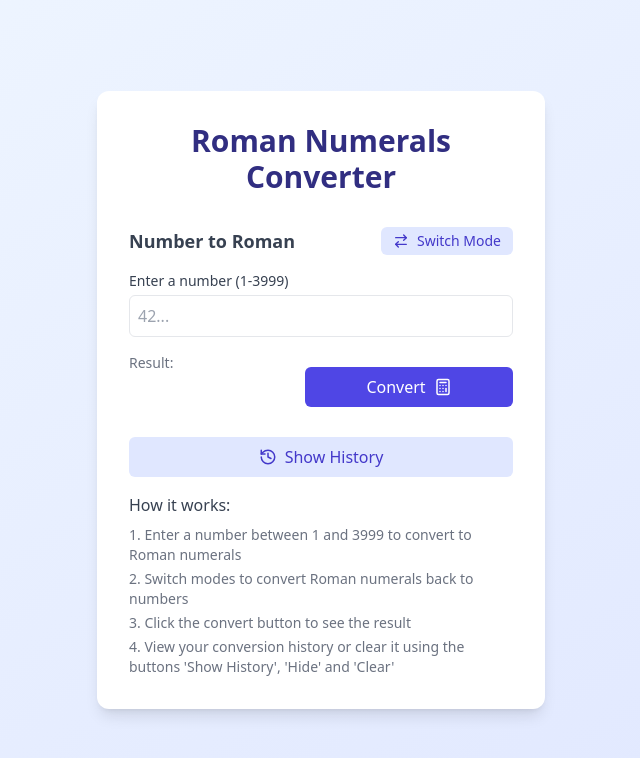
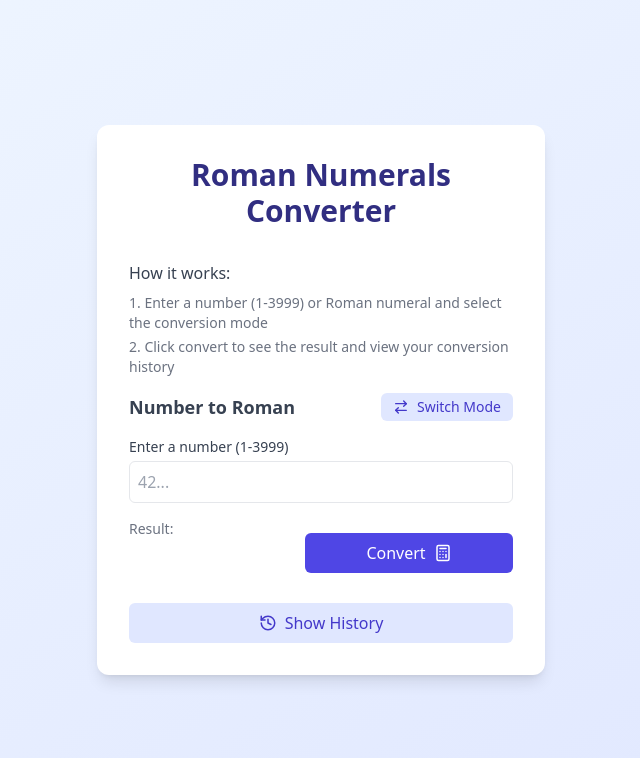
Before and after one commit to NataliUstinova/roman-numerals-project, a React (Vite) app in the folder frontend/: page / in a window 1280 px wide. Shown: the top 758 px of the page, without its empty margins (319-959 px from the left). Built offline with nearby package versions, Linux system fonts and the light colour scheme.

Commit message:
refactor: frontend refactor into separate components

```diff
--- a/frontend/src/App.tsx
+++ b/frontend/src/App.tsx
@@ -2,7 +2,7 @@ import { QueryClient, QueryClientProvider } from '@tanstack/react-query';
 import ConverterForm from './components/ConverterForm';
 import ConversionHistory from './components/ConversionHistory';
 import HowItWorks from './components/HowItWorks';
-import Title from './components/ui/Title';
+import H1 from './components/ui/H1.tsx';
 
 const queryClient = new QueryClient({
   defaultOptions: {
@@ -18,11 +18,11 @@ function App() {
     <QueryClientProvider client={queryClient}>
       <div className="min-h-screen bg-gradient-to-br from-blue-50 to-indigo-100 flex items-center justify-center p-4">
         <div className="bg-white rounded-xl shadow-lg p-8 w-full max-w-md">
-          <Title>Roman Numerals Converter</Title>
+          <H1>Roman Numerals Converter</H1>
           <div className="space-y-4">
+            <HowItWorks />
             <ConverterForm />
             <ConversionHistory />
-            <HowItWorks />
           </div>
         </div>
       </div>
--- a/frontend/src/components/ConversionHistory.tsx
+++ b/frontend/src/components/ConversionHistory.tsx
@@ -1,6 +1,7 @@
 import { useConversionHistory } from '../hooks/useConversionHistory';
 import Button from './ui/Button.tsx';
 import { Trash2, EyeOff, History } from 'lucide-react';
+import H2 from './ui/H2.tsx';
 
 export default function ConversionHistory() {
   const {
@@ -29,7 +30,7 @@ export default function ConversionHistory() {
   return (
     <div className="mt-6 border rounded-lg p-4 bg-gray-50">
       <div className="flex justify-between items-center mb-4">
-        <h2 className="text-lg font-semibold text-gray-700">History</h2>
+        <H2>History</H2>
         <div className="space-x-2">
           <Button
             variant="danger"
--- a/frontend/src/components/ConverterForm.tsx
+++ b/frontend/src/components/ConverterForm.tsx
@@ -1,8 +1,12 @@
 import { useForm } from 'react-hook-form';
 import { useRomanConverter } from '../hooks/useRomanConverter';
 import Button from './ui/Button.tsx';
-import { ArrowRightLeft, Calculator, ClipboardCopy, Check } from 'lucide-react';
+import { ArrowRightLeft, Calculator } from 'lucide-react';
 import { useState } from 'react';
+import NumberInput from './converter/NumberInput';
+import RomanInput from './converter/RomanInput';
+import ResultDisplay from './converter/ResultDisplay';
+import H2 from './ui/H2.tsx';
 
 export default function ConverterForm() {
   const [copied, setCopied] = useState(false);
@@ -41,9 +45,7 @@ export default function ConverterForm() {
   return (
     <form onSubmit={handleSubmit(onSubmit)} className="space-y-4">
       <div className="flex justify-between items-center mb-2">
-        <h2 className="text-lg font-semibold text-gray-700">
-          {mode === 'toRoman' ? 'Number to Roman' : 'Roman to Number'}
-        </h2>
+        <H2>{mode === 'toRoman' ? 'Number to Roman' : 'Roman to Number'}</H2>
         <Button
           variant="secondary"
           size="sm"
@@ -60,88 +62,25 @@ export default function ConverterForm() {
       </div>
 
       {mode === 'toRoman' ? (
-        <div>
-          <label
-            htmlFor="number"
-            className="block text-sm font-medium text-gray-700 mb-1"
-          >
-            Enter a number (1-3999)
-          </label>
-          <input
-            id="number"
-            type="number"
-            {...register('number', getValidationRules())}
-            className="w-full p-2 border rounded-md focus:ring-indigo-500 focus:border-indigo-500"
-            placeholder="42..."
-            onChange={clearError}
-          />
-          {errors.number && (
-            <p className="mt-1 text-sm text-red-600">
-              {errors.number.message as string}
-            </p>
-          )}
-        </div>
+        <NumberInput
+          register={register}
+          validationRules={getValidationRules()}
+          error={errors.number}
+          clearError={clearError}
+        />
       ) : (
-        <div>
-          <label
-            htmlFor="roman"
-            className="block text-sm font-medium text-gray-700 mb-1"
-          >
-            Enter a Roman numeral
-          </label>
-          <input
-            id="roman"
-            type="text"
-            {...register('roman', getValidationRules())}
-            className="w-full p-2 border rounded-md uppercase focus:ring-indigo-500 focus:border-indigo-500"
-            placeholder="XLII..."
-            onChange={clearError}
-          />
-          {errors.roman && (
-            <p className="mt-1 text-sm text-red-600">
-              {errors.roman.message as string}
-            </p>
-          )}
-        </div>
+        <RomanInput
+          register={register}
+          validationRules={getValidationRules()}
+          error={errors.roman}
+          clearError={clearError}
+        />
       )}
+
       {error && <p className="text-sm text-red-600">{error}</p>}
+
       <div className="flex justify-between items-center">
-        <div className="flex-1">
-          <p className="text-sm text-gray-500">Result:</p>
-          <div className="relative">
-            <p
-              className="text-xl font-bold text-indigo-700 h-12 cursor-pointer p-1 pb-3 rounded flex items-center gap-2 relative group"
-              onClick={() => {
-                if (result) {
-                  navigator.clipboard.writeText(result.toString());
-                  setCopied(true);
-                  setTimeout(() => setCopied(false), 2000);
-                }
-              }}
-            >
-              {result}
-              {result && (
-                <span
-                  className={`absolute font-normal left-0 -top-4 text-xs px-2 py-1 rounded shadow-md whitespace-nowrap z-10 transition-colors ${
-                    copied
-                      ? 'bg-green-600 text-white block'
-                      : 'bg-gray-300 text-gray-700 hidden group-hover:block'
-                  }`}
-                >
-                  {copied
-                    ? 'Copied to clipboard!'
-                    : 'Click to copy to clipboard'}
-                </span>
-              )}
-              {result &&
-                (copied ? (
-                  <Check size={16} className="text-green-500" />
-                ) : (
-                  <ClipboardCopy size={16} className="text-gray-400" />
-                ))}
-            </p>
-          </div>
-        </div>
+        <ResultDisplay result={result} copied={copied} setCopied={setCopied} />
 
         <Button
           variant="primary"
--- a/frontend/src/components/HowItWorks.tsx
+++ b/frontend/src/components/HowItWorks.tsx
@@ -4,13 +4,8 @@ const HowItWorks: React.FC = () => (
   <div className="mt-8">
     <h2 className="font-medium text-gray-700 mb-2">How it works:</h2>
     <ul className="list-decimal list-inside space-y-1 text-sm text-gray-500">
-      <li>Enter a number between 1 and 3999 to convert to Roman numerals</li>
-      <li>Switch modes to convert Roman numerals back to numbers</li>
-      <li>Click the convert button to see the result</li>
-      <li>
-        View your conversion history or clear it using the buttons 'Show
-        History', 'Hide' and 'Clear'
-      </li>
+      <li>Enter a number (1-3999) or Roman numeral and select the conversion mode</li>
+      <li>Click convert to see the result and view your conversion history</li>
     </ul>
   </div>
 );
--- /dev/null
+++ b/frontend/src/components/converter/FormField.tsx
@@ -0,0 +1,52 @@
+import React from 'react';
+import { UseFormRegister } from 'react-hook-form';
+
+interface FormFieldProps {
+  id: string;
+  label: string;
+  type: 'text' | 'number';
+  placeholder: string;
+  register: UseFormRegister<any>;
+  validationRules: any;
+  error: any;
+  clearError: () => void;
+  additionalClasses?: string;
+}
+
+const FormField: React.FC<FormFieldProps> = ({
+  id,
+  label,
+  type,
+  placeholder,
+  register,
+  validationRules,
+  error,
+  clearError,
+  additionalClasses = '',
+}) => {
+  return (
+    <div>
+      <label
+        htmlFor={id}
+        className="block text-sm font-medium text-gray-700 mb-1"
+      >
+        {label}
+      </label>
+      <input
+        id={id}
+        type={type}
+        {...register(id, validationRules)}
+        className={`w-full p-2 border rounded-md focus:ring-indigo-500 focus:border-indigo-500 ${additionalClasses}`}
+        placeholder={placeholder}
+        onChange={clearError}
+      />
+      {error && (
+        <p className="mt-1 text-sm text-red-600">
+          {error.message as string}
+        </p>
+      )}
+    </div>
+  );
+};
+
+export default FormField;
--- /dev/null
+++ b/frontend/src/components/converter/NumberInput.tsx
@@ -0,0 +1,32 @@
+import React from 'react';
+import { UseFormRegister } from 'react-hook-form';
+import FormField from './FormField';
+
+interface NumberInputProps {
+  register: UseFormRegister<any>;
+  validationRules: any;
+  error: any;
+  clearError: () => void;
+}
+
+const NumberInput: React.FC<NumberInputProps> = ({
+  register,
+  validationRules,
+  error,
+  clearError
+}) => {
+  return (
+    <FormField
+      id="number"
+      label="Enter a number (1-3999)"
+      type="number"
+      placeholder="42..."
+      register={register}
+      validationRules={validationRules}
+      error={error}
+      clearError={clearError}
+    />
+  );
+};
+
+export default NumberInput;
--- /dev/null
+++ b/frontend/src/components/converter/ResultDisplay.tsx
@@ -0,0 +1,57 @@
+import React from 'react';
+import { ClipboardCopy, Check } from 'lucide-react';
+
+interface ResultDisplayProps {
+  result: string | number | null;
+  copied: boolean;
+  setCopied: (value: boolean) => void;
+}
+
+const ResultDisplay: React.FC<ResultDisplayProps> = ({
+  result,
+  copied,
+  setCopied
+}) => {
+  const handleCopy = () => {
+    if (result) {
+      navigator.clipboard.writeText(result.toString());
+      setCopied(true);
+      setTimeout(() => setCopied(false), 2000);
+    }
+  };
+
+  return (
+    <div className="flex-1">
+      <p className="text-sm text-gray-500">Result:</p>
+      <div className="relative">
+        <p
+          className="text-xl font-bold text-indigo-700 h-12 cursor-pointer p-1 pb-3 rounded flex items-center gap-2 relative group"
+          onClick={handleCopy}
+        >
+          {result}
+          {result && (
+            <span
+              className={`absolute font-normal left-0 -top-4 text-xs px-2 py-1 rounded shadow-md whitespace-nowrap z-10 transition-colors ${
+                copied
+                  ? 'bg-green-600 text-white block'
+                  : 'bg-gray-300 text-gray-700 hidden group-hover:block'
+              }`}
+            >
+              {copied
+                ? 'Copied to clipboard!'
+                : 'Click to copy to clipboard'}
+            </span>
+          )}
+          {result &&
+            (copied ? (
+              <Check size={16} className="text-green-500" />
+            ) : (
+              <ClipboardCopy size={16} className="text-gray-400" />
+            ))}
+        </p>
+      </div>
+    </div>
+  );
+};
+
+export default ResultDisplay;
--- /dev/null
+++ b/frontend/src/components/converter/RomanInput.tsx
@@ -0,0 +1,33 @@
+import React from 'react';
+import { UseFormRegister } from 'react-hook-form';
+import FormField from './FormField';
+
+interface RomanInputProps {
+  register: UseFormRegister<any>;
+  validationRules: any;
+  error: any;
+  clearError: () => void;
+}
+
+const RomanInput: React.FC<RomanInputProps> = ({
+  register,
+  validationRules,
+  error,
+  clearError
+}) => {
+  return (
+    <FormField
+      id="roman"
+      label="Enter a Roman numeral"
+      type="text"
+      placeholder="XLII..."
+      register={register}
+      validationRules={validationRules}
+      error={error}
+      clearError={clearError}
+      additionalClasses="uppercase"
+    />
+  );
+};
+
+export default RomanInput;
--- /dev/null
+++ b/frontend/src/components/ui/H1.tsx
@@ -0,0 +1,18 @@
+import React from 'react';
+
+interface H1Props {
+  children: React.ReactNode;
+  className?: string;
+}
+
+const H1: React.FC<H1Props> = ({ children, className = '' }) => {
+  return (
+    <h1
+      className={`text-3xl font-bold text-center mb-8 text-indigo-900 ${className}`}
+    >
+      {children}
+    </h1>
+  );
+};
+
+export default H1;
--- /dev/null
+++ b/frontend/src/components/ui/H2.tsx
@@ -0,0 +1,16 @@
+import React from 'react';
+
+interface H2Props {
+  children: React.ReactNode;
+  className?: string;
+}
+
+const H1: React.FC<H2Props> = ({ children, className = '' }) => {
+  return (
+    <h2 className={`text-lg font-semibold text-gray-700 ${className}`}>
+      {children}
+    </h2>
+  );
+};
+
+export default H1;
--- a/frontend/src/components/ui/Title.tsx
+++ /dev/null
@@ -1,16 +0,0 @@
-import React from 'react';
-
-interface TitleProps {
-  children: React.ReactNode;
-  className?: string;
-}
-
-const Title: React.FC<TitleProps> = ({ children, className = '' }) => {
-  return (
-    <h1 className={`text-3xl font-bold text-center mb-8 text-indigo-900 ${className}`}>
-      {children}
-    </h1>
-  );
-};
-
-export default Title;
```
